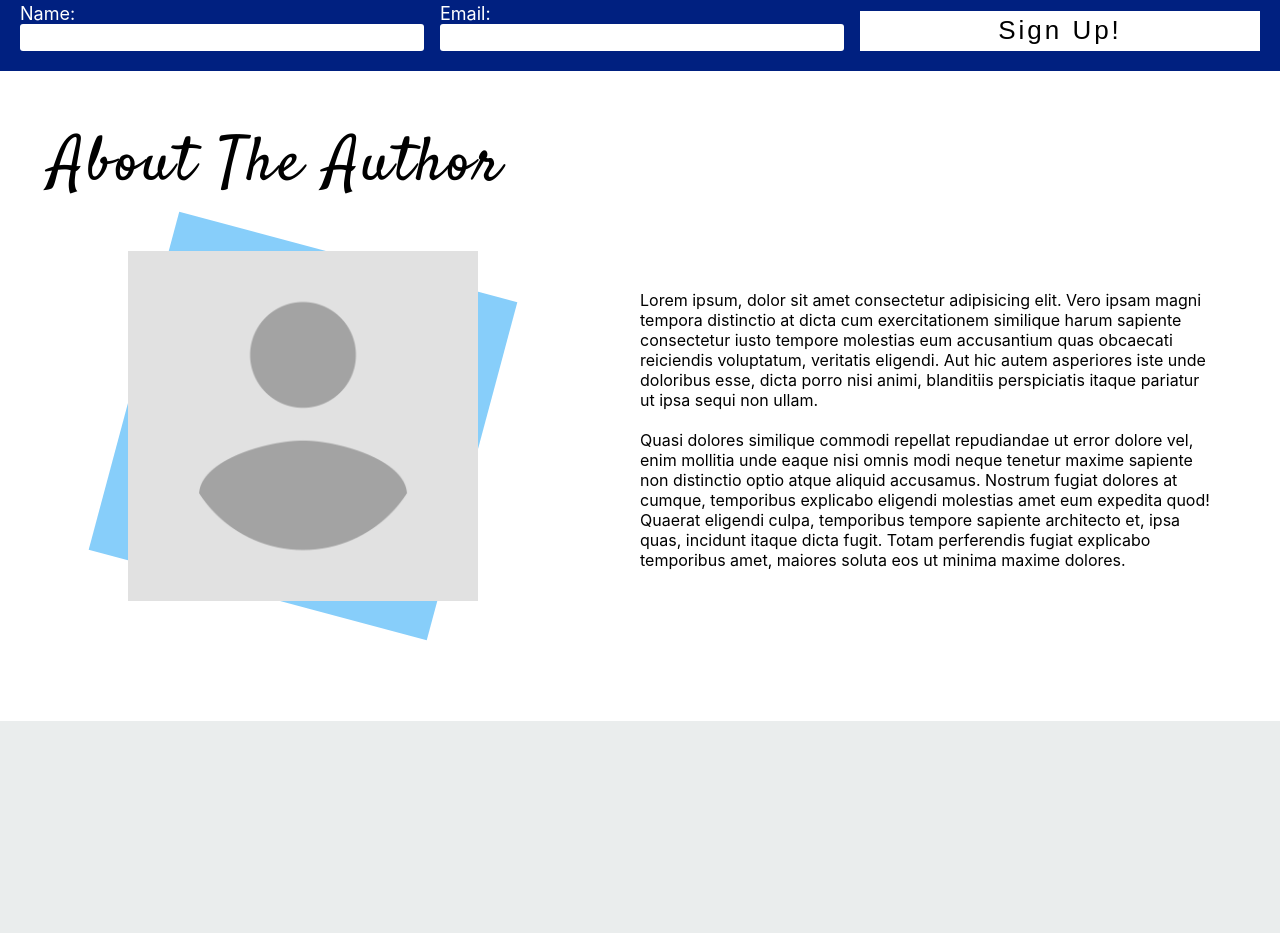
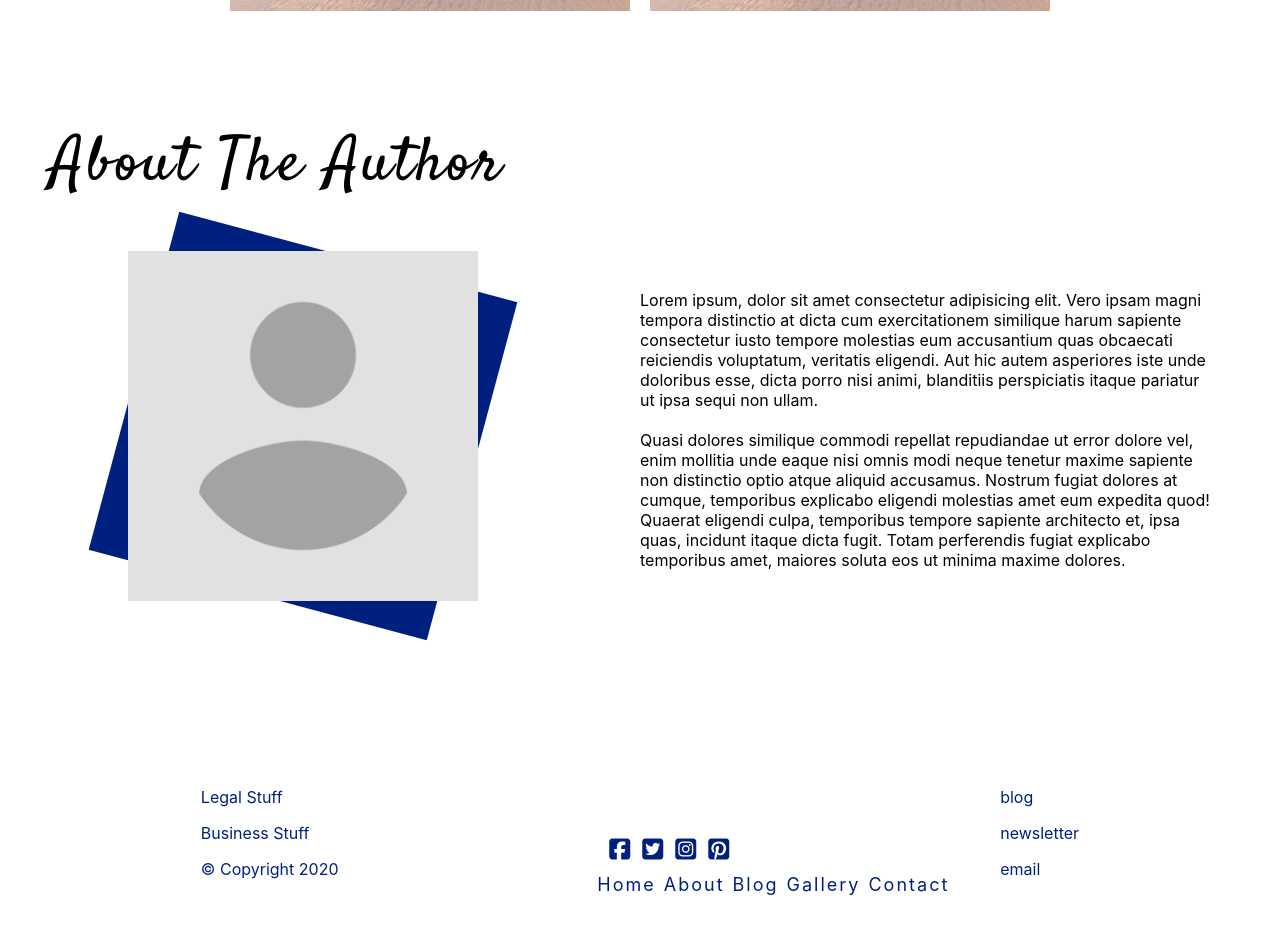
Before and after one commit to Trip4077/blog-proto-type, a React (Create React App) app: page / in a window 1280 px wide. Shown: the part 2960-3893 px from the top of the page. Before the commit the page ends 3681 px from the top, so only its background shows below. Built offline with nearby package versions, Linux system fonts and the light colour scheme.

Commit message:
Landing View Alpha

```diff
--- a/src/App.js
+++ b/src/App.js
@@ -1,22 +1,12 @@
 import React from 'react';
-import NavBar from './components/navigation/NavBar';
-import Welcome from './components/welcome/Welcome';
-import RecentBlogs from './components/blog/RecentBlogs';
-import NewsLetter from './components/newsletter/NewsLetter';
-import AboutBanner from './components/about/AboutBanner';
-import Gallery from './components/gallery/Gallery';
+import Landing from './views/landing';
 
 import './App.css';
 
 function App() {
   return (
     <div className="App">
-      <NavBar />
-      <Welcome />
-      <RecentBlogs />
-      <Gallery />
-      <NewsLetter />
-      <AboutBanner />
+      <Landing />
     </div>
   );
 }
--- a/src/components/about/AboutBanner.css
+++ b/src/components/about/AboutBanner.css
@@ -19,13 +19,14 @@
 
     letter-spacing: 3px;
     margin: 0;
+    padding-bottom: 25px;
 }
 
 .photo-block {
     height: 350px;
     width: 350px;
 
-    background-color: lightskyblue;
+    background-color: #002080;
 
     position: absolute;
     top: 60%;
--- /dev/null
+++ b/src/components/footer/Footer.css
@@ -0,0 +1,33 @@
+.footer {
+    box-sizing: border-box;
+    background-color: white;
+
+    width: 100%;
+    max-width: 100vw;
+
+    margin: 0;
+    padding: 50px;
+
+    display: flex;
+    justify-content: space-evenly;
+    align-items: flex-end;
+
+    color: #002080;
+}
+
+.contact p {
+    cursor: pointer;
+}
+
+.footer-links .links-container {
+    margin: 0 auto;
+}
+
+.footer-links .links-container .social-links .social-icon,
+.footer-links .links-container .site-links a {
+    color: #002080;
+}
+
+.footer-links .links-container .site-links a:hover {
+   font-size: 18px;
+}
--- /dev/null
+++ b/src/components/footer/Footer.jsx
@@ -0,0 +1,28 @@
+import React from 'react';
+import Links from '../navigation/Links';
+
+import './Footer.css';
+
+const Footer = () => {
+    return(
+        <div className="footer">
+            <div className="copyright">
+                <p>Legal Stuff</p>
+                <p>Business Stuff</p>
+                <p>&copy; Copyright 2020</p>
+            </div>
+
+            <div className="footer-links">
+                <Links />
+            </div>
+
+            <div className="contact">
+                <p>blog</p>
+                <p>newsletter</p>
+                <p>email</p>
+            </div>
+        </div>
+    )
+}
+
+export default Footer;
--- /dev/null
+++ b/src/views/landing.js
@@ -0,0 +1,22 @@
+import React from 'react';
+import NavBar from '../components/navigation/NavBar';
+import Welcome from '../components/welcome/Welcome';
+import RecentBlogs from '../components/blog/RecentBlogs';
+import Gallery from '../components/gallery/Gallery';
+import NewsLetter from '../components/newsletter/NewsLetter';
+import AboutBanner from '../components/about/AboutBanner';
+import Footer from '../components/footer/Footer';
+
+const Landing = () => (
+    <>
+      <NavBar />
+      <Welcome />
+      <RecentBlogs />
+      <NewsLetter />
+      <Gallery />
+      <AboutBanner />
+      <Footer />
+    </>
+)
+
+export default Landing;
```
